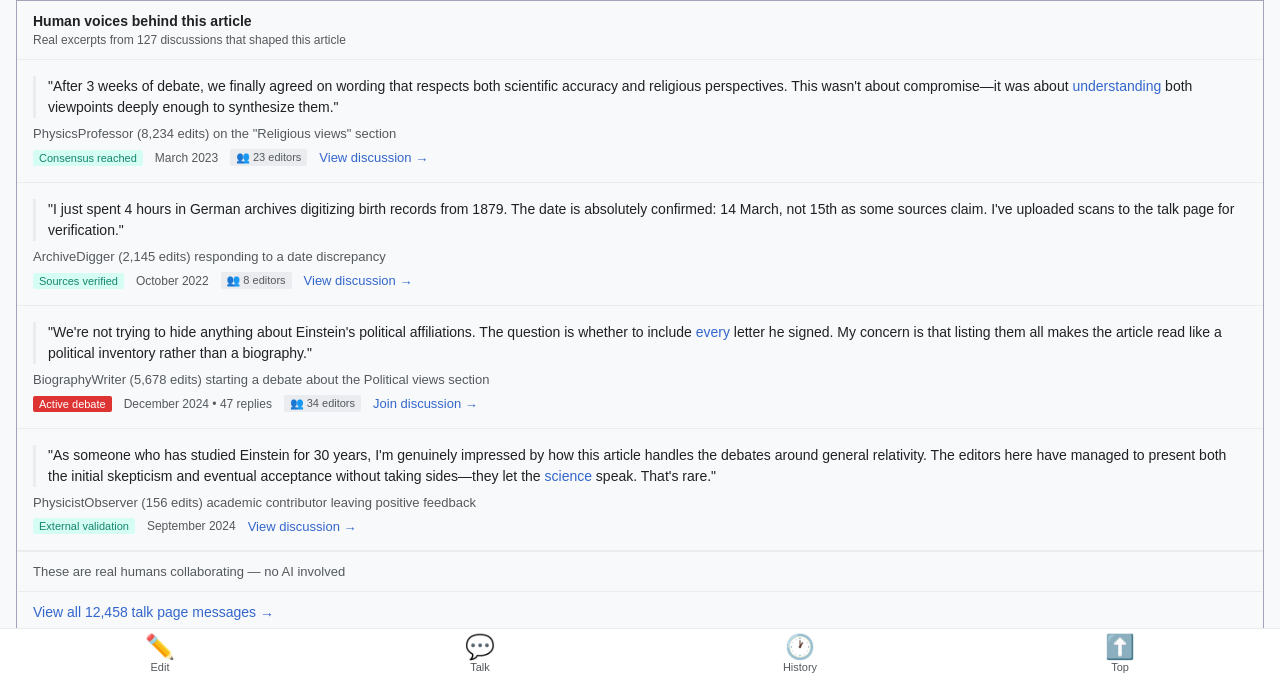
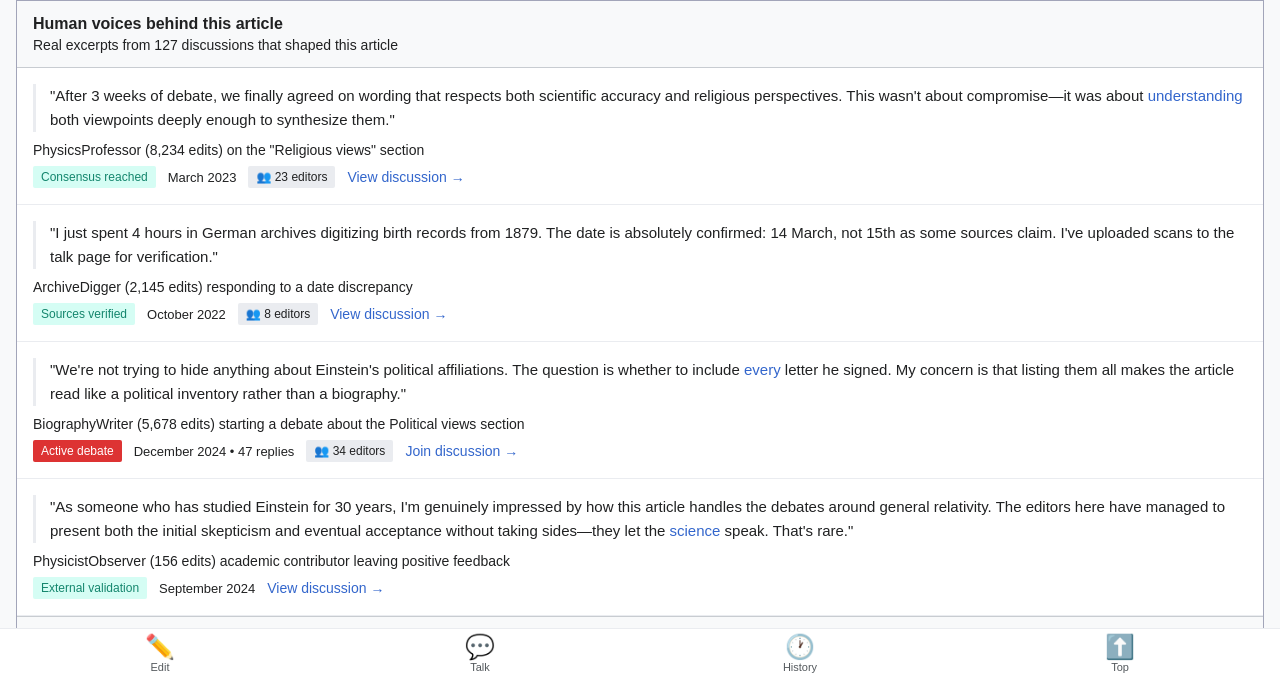
Before and after one commit to Sudhanshugtm/boiler_plate, a website: page trust-signals/talk-highlights.html in a window 1280 px wide. Shown: the part 123-798 px from the top of the page. Drawn offline with Linux system fonts and the light colour scheme.

Commit message:
Improve contrast and readability
- Larger font sizes (14-16px instead of 11-14px)
- Changed text colors from #54595d (gray) to #202122 (black) for better contrast
- Added white backgrounds to all panels
- Increased padding and spacing
- Better line-height (1.6) for body text

Co-Authored-By: Claude Opus 4.5 <noreply@anthropic.com>

```diff
--- a/trust-signals/talk-highlights.html
+++ b/trust-signals/talk-highlights.html
@@ -15,24 +15,25 @@
 			margin: 0 16px 16px 16px;
 			border: 1px solid #a2a5b9;
 			padding: 0;
+			background: white;
 		}
 
 		.trust-header {
-			padding: 12px 16px;
-			border-bottom: 1px solid #eaecf0;
+			padding: 14px 16px;
+			border-bottom: 1px solid #c8ccd1;
 			background: #f8f9fa;
 		}
 
 		.trust-header-title {
-			font-size: 14px;
-			font-weight: 600;
+			font-size: 16px;
+			font-weight: 700;
 			color: #202122;
 			margin: 0;
 		}
 
 		.trust-header-subtitle {
-			font-size: 12px;
-			color: #54595d;
+			font-size: 14px;
+			color: #202122;
 			margin: 4px 0 0 0;
 		}
 
@@ -40,6 +41,7 @@
 		.talk-item {
 			padding: 16px;
 			border-bottom: 1px solid #eaecf0;
+			background: white;
 		}
 
 		.talk-item:last-child {
@@ -47,22 +49,23 @@
 		}
 
 		.talk-quote {
-			font-size: 14px;
+			font-size: 15px;
 			color: #202122;
-			line-height: 1.5;
-			margin: 0 0 8px 0;
-			padding-left: 12px;
+			line-height: 1.6;
+			margin: 0 0 10px 0;
+			padding-left: 14px;
 			border-left: 3px solid #eaecf0;
 		}
 
 		.talk-quote em {
 			font-style: normal;
 			color: #3366cc;
+			font-weight: 500;
 		}
 
 		.talk-context {
-			font-size: 13px;
-			color: #54595d;
+			font-size: 14px;
+			color: #202122;
 			margin: 0 0 8px 0;
 		}
 
@@ -70,20 +73,21 @@
 			display: flex;
 			align-items: center;
 			gap: 12px;
-			font-size: 12px;
-			color: #54595d;
+			font-size: 13px;
+			color: #202122;
 			flex-wrap: wrap;
 		}
 
 		.talk-badge {
 			display: inline-flex;
 			align-items: center;
-			gap: 3px;
+			gap: 4px;
 			background: #eaecf0;
-			padding: 2px 6px;
-			font-size: 11px;
+			padding: 4px 8px;
+			font-size: 12px;
 			font-weight: 500;
 			border-radius: 2px;
+			color: #202122;
 		}
 
 		.talk-badge.active {
@@ -99,35 +103,38 @@
 		.human-badge {
 			display: inline-flex;
 			align-items: center;
-			gap: 3px;
+			gap: 4px;
 			background: #eaecf0;
-			padding: 2px 6px;
-			font-size: 11px;
+			padding: 4px 8px;
+			font-size: 12px;
+			font-weight: 500;
 			border-radius: 2px;
+			color: #202122;
 		}
 
 		.view-talk-link {
 			color: #3366cc;
 			text-decoration: none;
-			font-size: 13px;
+			font-size: 14px;
+			font-weight: 500;
 		}
 
 		.human-note {
 			padding: 12px 16px;
 			background: #f8f9fa;
-			border-top: 1px solid #eaecf0;
-			font-size: 13px;
-			color: #54595d;
+			border-top: 1px solid #c8ccd1;
+			font-size: 14px;
+			color: #202122;
 		}
 
 		.view-all-link {
 			display: block;
-			padding: 12px 16px;
+			padding: 14px 16px;
 			background: #f8f9fa;
-			border-top: 1px solid #eaecf0;
+			border-top: 1px solid #c8ccd1;
 			color: #3366cc;
 			text-decoration: none;
-			font-size: 14px;
+			font-size: 15px;
 			font-weight: 500;
 		}
 	</style>
```
Also changed, not shown: trust-signals/article-journey.html (+34 -27 lines), trust-signals/discussion-pulse.html (+35 -27 lines), trust-signals/neutrality-indicator.html (+31 -26 lines).
